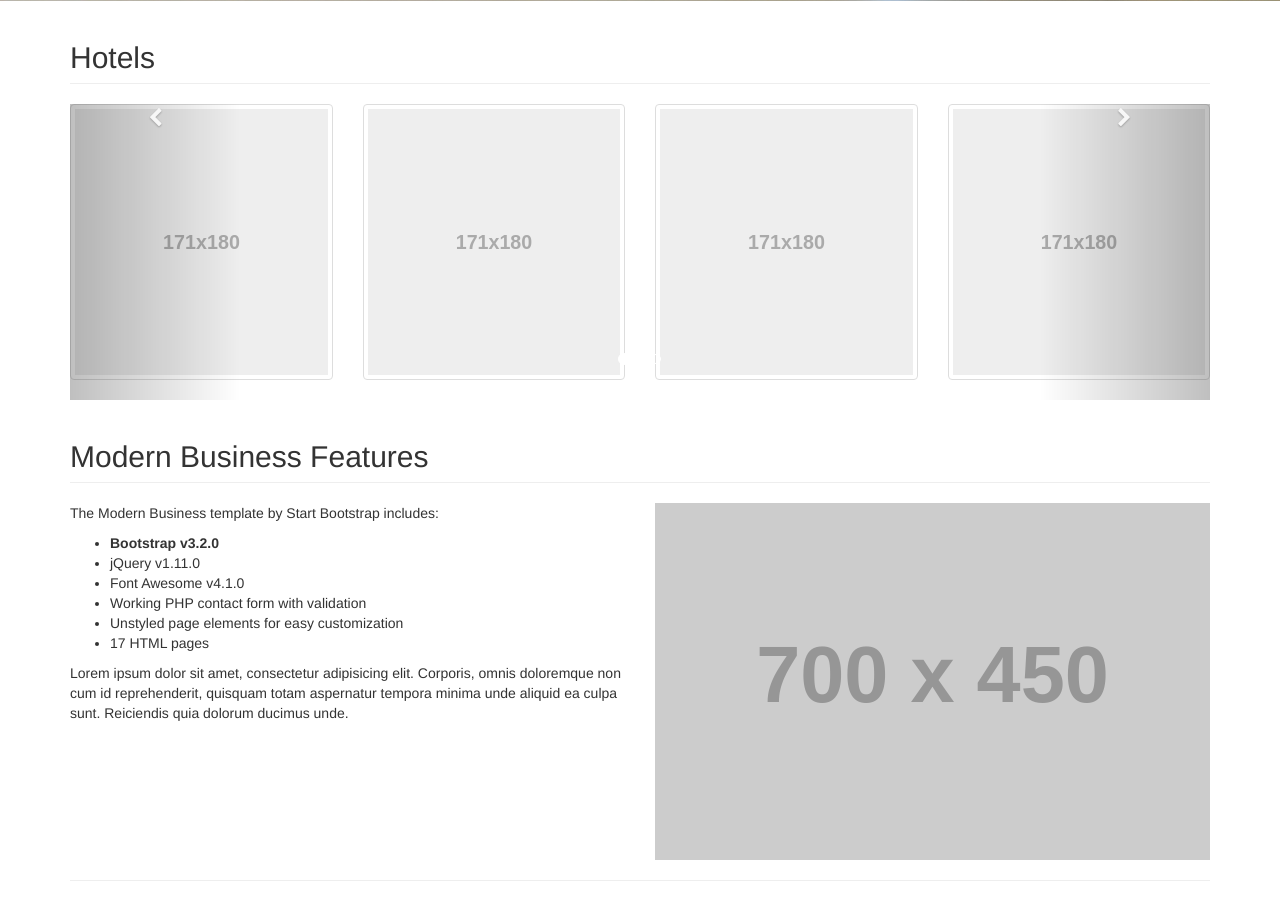
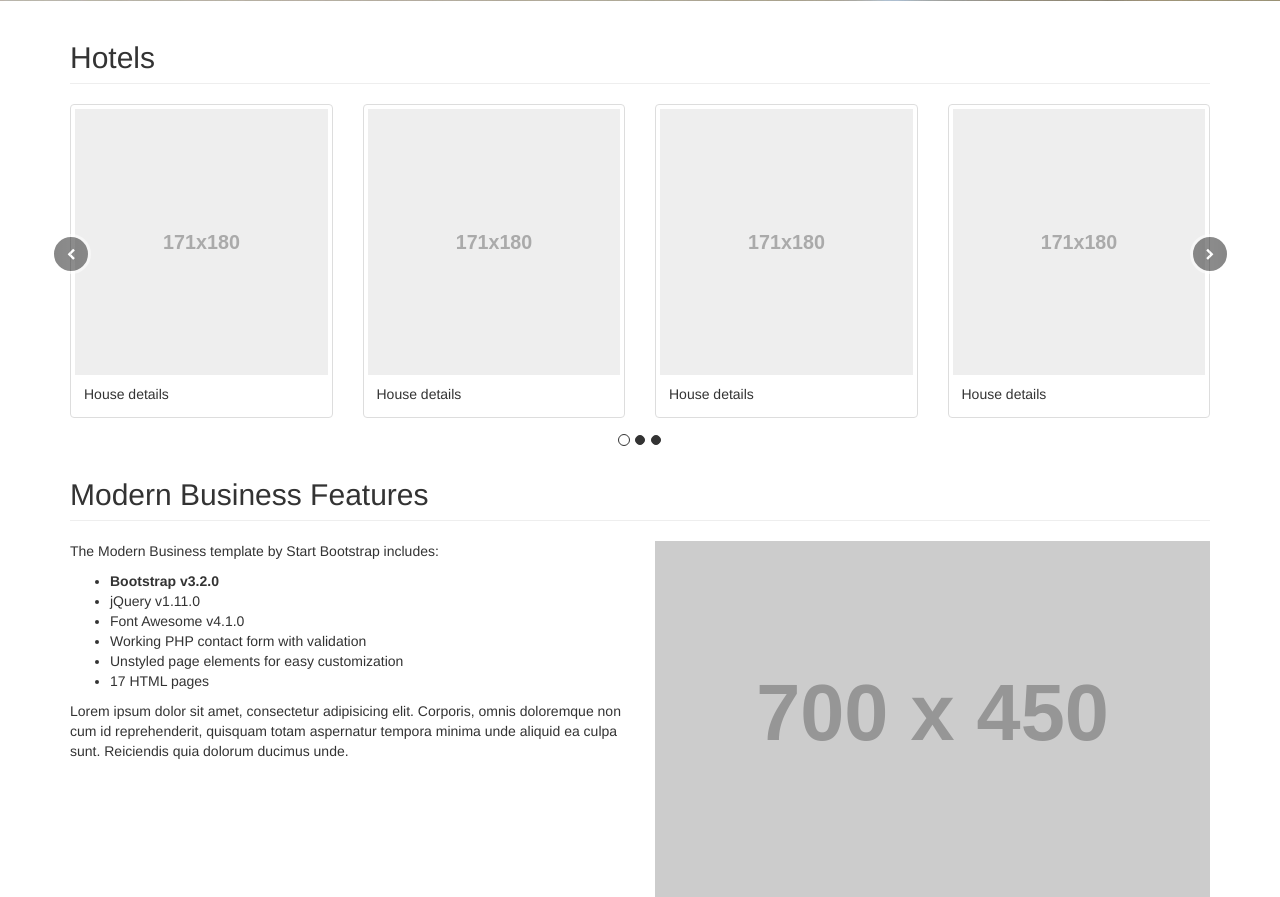
Before and after one commit to csleong98/PHP-Web-Development-Assignment, a PHP site: page / in a window 1280 px wide. Shown: the part 729-1626 px from the top of the page. Run offline with PHP 8.4, Linux system fonts and the light colour scheme; grey boxes labelled with a size stand in for pictures from a placeholder-image service; some libraries are stand-ins or nearby versions.

Commit message:
created image carousel with styling

```diff
--- a/new/space hotel/css/modern-business.css
+++ b/new/space hotel/css/modern-business.css
@@ -73,6 +73,47 @@ header.carousel .fill {
 
 /* 404 Page Styles */
 
+/* carousel */
+.carousel-indicators {
+  bottom: -23px;
+}
+
+.carousel-indicators li {
+  display: inline-block;
+  width: 10px;
+  height: 10px;
+  margin: 1px;
+  text-indent: -999px;
+  cursor: pointer;
+  background-color: #333;
+  border: 1px solid #333;
+  border-radius: 10px;
+}
+
+.carousel-control {
+  position: absolute;
+  top: 45%;
+  left: 15px;
+  width: 40px;
+  height: 40px;
+  margin: -20px -20px 0 -34px;
+  font-size: 12px;
+  font-weight: 100;
+  line-height: 30px;
+  color: #ffffff;
+  text-align: center;
+  background: #222222;
+  border: 3px solid #ffffff;
+  -webkit-border-radius: 23px;
+  -moz-border-radius: 23px;
+  border-radius: 23px;
+  opacity: 0.5;
+}
+
+.chevron {
+  padding-top: 12px;
+}
+
 .error-404 {
     font-size: 100px;
 }
--- a/new/space hotel/index.html
+++ b/new/space hotel/index.html
@@ -228,7 +228,7 @@
           <ol class="carousel-indicators">
             <li data-target="#myCarousel" data-slide-to="0" class="active"></li>
             <li data-target="#myCarousel" data-slide-to="1" ></li>
-            <li data-target="#myCarousel" data-slide-to="3" ></li>
+            <li data-target="#myCarousel" data-slide-to="2" ></li>
           </ol>
 
           <!-- Carousel Items -->
@@ -239,21 +239,33 @@
                 <div class="col-md-3">
                   <a href="#" class="thumbnail">
                     <img style="width: 100%;" src="img/img-carousel.svg" alt="">
+                    <div class="caption">
+                      House details
+                    </div>
                   </a>
                 </div>
                 <div class="col-md-3">
                   <a href="#" class="thumbnail">
                     <img style="width: 100%;" src="img/img-carousel.svg" alt="">
+                    <div class="caption">
+                      House details
+                    </div>
                   </a>
                 </div>
                 <div class="col-md-3">
                   <a href="#" class="thumbnail">
                     <img style="width: 100%;" src="img/img-carousel.svg" alt="">
+                    <div class="caption">
+                      House details
+                    </div>
                   </a>
                 </div>
                 <div class="col-md-3">
                   <a href="#" class="thumbnail">
                     <img style="width: 100%;" src="img/img-carousel.svg" alt="">
+                    <div class="caption">
+                      House details
+                    </div>
                   </a>
                 </div>
               </div>
@@ -264,21 +276,33 @@
                 <div class="col-md-3">
                   <a href="#" class="thumbnail">
                     <img style="width: 100%;" src="img/img-carousel.svg" alt="">
+                    <div class="caption">
+                      House details
+                    </div>
                   </a>
                 </div>
                 <div class="col-md-3">
                   <a href="#" class="thumbnail">
                     <img style="width: 100%;" src="img/img-carousel.svg" alt="">
+                    <div class="caption">
+                      House details
+                    </div>
                   </a>
                 </div>
                 <div class="col-md-3">
                   <a href="#" class="thumbnail">
                     <img style="width: 100%;" src="img/img-carousel.svg" alt="">
+                    <div class="caption">
+                      House details
+                    </div>
                   </a>
                 </div>
                 <div class="col-md-3">
                   <a href="#" class="thumbnail">
                     <img style="width: 100%;" src="img/img-carousel.svg" alt="">
+                    <div class="caption">
+                      House details
+                    </div>
                   </a>
                 </div>
               </div>
@@ -286,24 +310,36 @@
             <!-- item 3 -->
             <div class="item">
               <div class="row">
-                <div class="col-md-3">
+                <div class="col-md-3 col-sm-6 col-xs-12">
                   <a href="#" class="thumbnail">
                     <img style="width: 100%;" src="img/img-carousel.svg" alt="">
+                    <div class="caption">
+                      House details
+                    </div>
                   </a>
                 </div>
-                <div class="col-md-3">
+                <div class="col-md-3 col-sm-6 col-xs-12">
                   <a href="#" class="thumbnail">
                     <img style="width: 100%;" src="img/img-carousel.svg" alt="">
+                    <div class="caption">
+                      House details
+                    </div>
                   </a>
                 </div>
-                <div class="col-md-3">
+                <div class="col-md-3 col-sm-6 col-xs-12">
                   <a href="#" class="thumbnail">
                     <img style="width: 100%;" src="img/img-carousel.svg" alt="">
+                    <div class="caption">
+                      House details
+                    </div>
                   </a>
                 </div>
-                <div class="col-md-3">
+                <div class="col-md-3 col-sm-6 col-xs-12">
                   <a href="#" class="thumbnail">
                     <img style="width: 100%;" src="img/img-carousel.svg" alt="">
+                    <div class="caption">
+                      House details
+                    </div>
                   </a>
                 </div>
               </div>
@@ -312,10 +348,10 @@
 
           <!-- carousel navigator -->
           <a class="left carousel-control" href="#myCarousel" data-slide="prev">
-            <i class="fa fa-chevron-left"></i>
+            <i class="fa fa-chevron-left chevron"></i>
           </a>
           <a class="right carousel-control" href="#myCarousel" data-slide="next">
-            <i class="fa fa-chevron-right"></i>
+            <i class="fa fa-chevron-right chevron"></i>
           </a>
         </div>
       </div>
```
